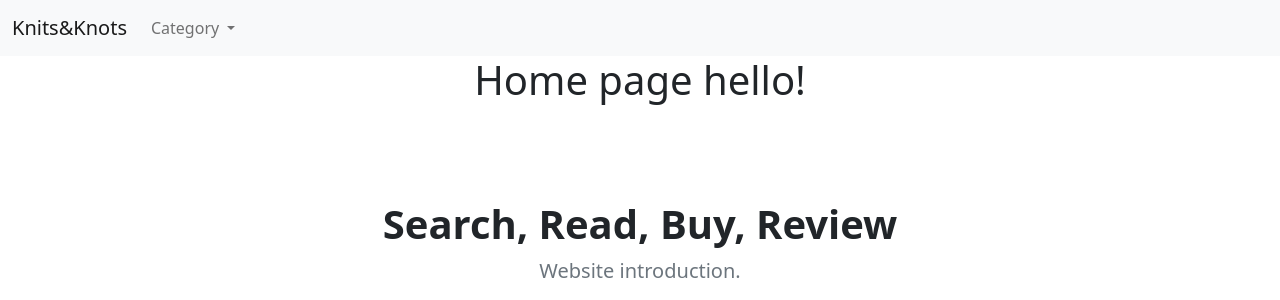
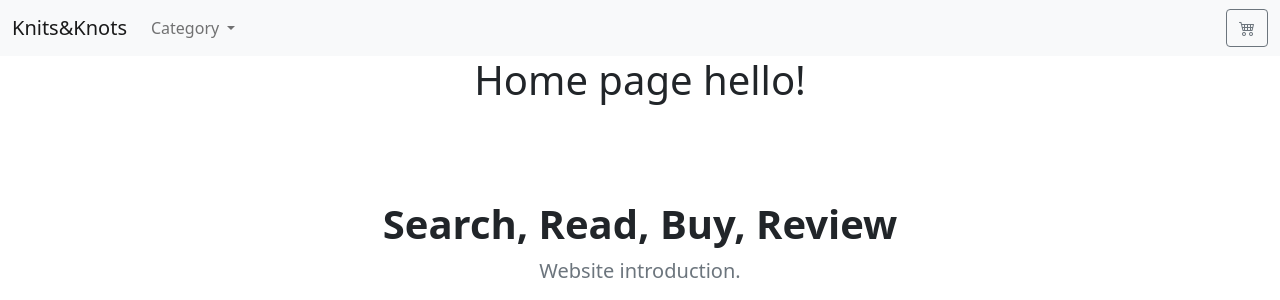
Before and after one commit to AuroraStorm-sw/Knits_knots, a Django app: page / in a window 1280 px wide. Shown: the top 300 px of the page. Run offline with Django 3.2, Linux system fonts and the light colour scheme; data that the repository does not hold is empty.

Commit message:
Add link between base and shopping basket via navbar

```diff
--- a/basket/urls.py
+++ b/basket/urls.py
@@ -2,6 +2,7 @@ from django.urls import path
 
 from . import views
 
+app_name = 'basket'
 
 urlpatterns = [
     path('', views.basket, name='basket')
--- a/templates/base.html
+++ b/templates/base.html
@@ -6,14 +6,14 @@
 <head>
   <meta charset="utf-8" />
   <title>{% block title %}Knits&Knots{% endblock %}</title>
+
   <meta name="viewport" content="width=device-width, initial-scale=1">
+
   <link href="https://cdn.jsdelivr.net/npm/bootstrap@5.0.0-beta1/dist/css/bootstrap.min.css" rel="stylesheet"
     integrity="sha384-giJF6kkoqNQ00vy+HMDP7azOuL0xtbfIcaT9wjKHr8RbDVddVHyTfAAsrekwKmP1" crossorigin="anonymous">
-  <script src="https://code.jquery.com/jquery-3.5.1.min.js"
-    integrity="sha256-9/aliU8dGd2tb6OSsuzixeV4y/faTqgFtohetphbbj0=" crossorigin="anonymous"></script>
-  <script src="https://cdn.jsdelivr.net/npm/bootstrap@5.0.0-beta1/dist/js/bootstrap.bundle.min.js"
-    integrity="sha384-ygbV9kiqUc6oa4msXn9868pTtWMgiQaeYH7/t7LECLbyPA2x65Kgf80OJFdroafW" crossorigin="anonymous">
-  </script>
+
+  <link rel="stylesheet" href="https://cdn.jsdelivr.net/npm/bootstrap-icons@1.11.0/font/bootstrap-icons.css">
+
 </head>
 
 <body>
@@ -50,6 +50,7 @@
             </li>
           </ul>
         </div>
+        <a type="button" role="button" href="{% url 'basket:basket' %}" class="btn btn-outline-secondary"><i class="bi bi-cart4"></i></a>
       </div>
     </nav>
   </header>
@@ -58,6 +59,12 @@
 
   {% endblock %}
 
+
+  <script src="https://code.jquery.com/jquery-3.5.1.min.js"
+    integrity="sha256-9/aliU8dGd2tb6OSsuzixeV4y/faTqgFtohetphbbj0=" crossorigin="anonymous"></script>
+  <script src="https://cdn.jsdelivr.net/npm/bootstrap@5.0.0-beta1/dist/js/bootstrap.bundle.min.js"
+    integrity="sha384-ygbV9kiqUc6oa4msXn9868pTtWMgiQaeYH7/t7LECLbyPA2x65Kgf80OJFdroafW" crossorigin="anonymous">
+  </script>
 </body>
 
 </html>
```
